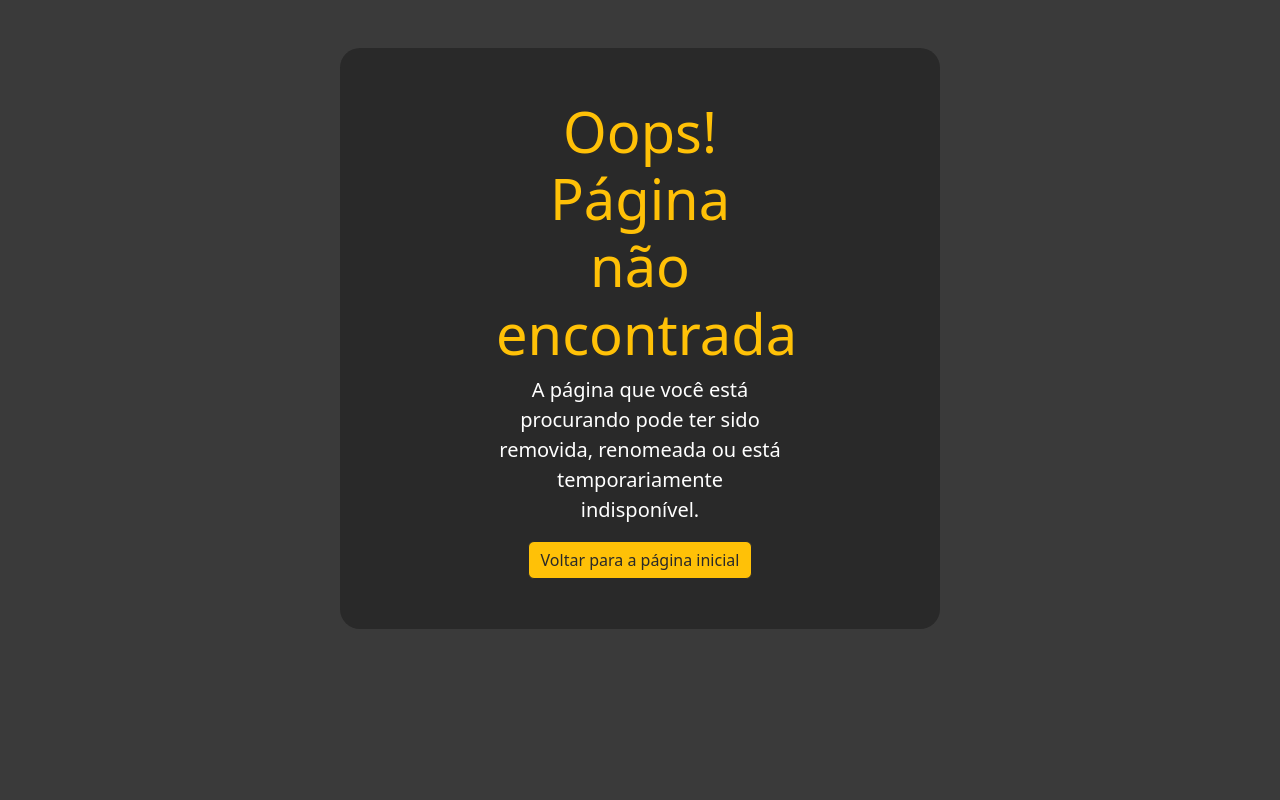
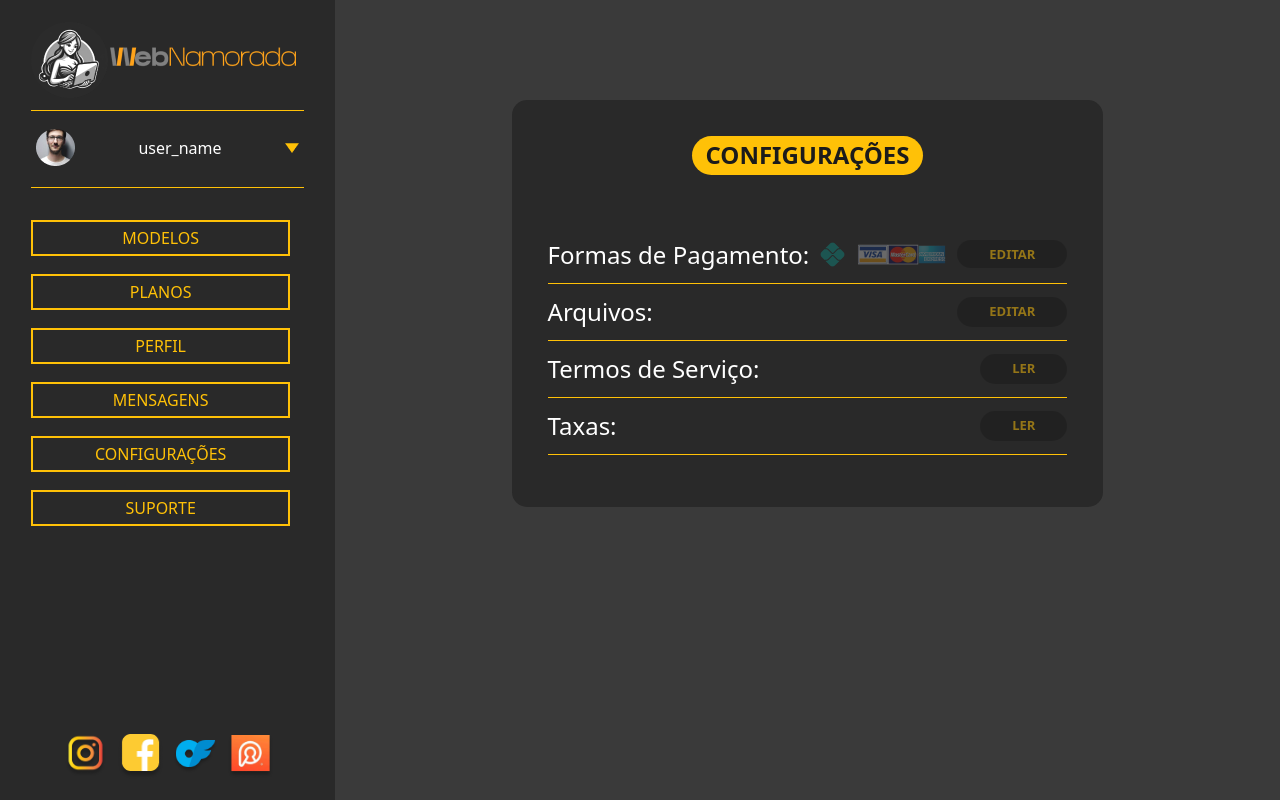
Before and after one commit to LuiVLoureiro/web-namorada, a React (Create React App) app: page /configuracao-cliente in a window 1280 px wide. Built offline with nearby package versions, Linux system fonts and the light colour scheme.

Commit message:
config page criada

```diff
--- /dev/null
+++ b/src/Pages/ClientConfig/ClientConfigPage.css
@@ -0,0 +1,79 @@
+.explore_right_client {
+    display: flex;
+    justify-content: center;
+}
+
+.config_card h4 {
+    background-color: #FFC107;
+    color: #1B1B1B;
+    font-size: 24px;
+    font-weight: bold;
+    align-self: center;
+    padding: 5px 14px;
+    text-transform: uppercase;
+    border-radius: 999px;
+    margin-bottom: 52px;
+}
+
+.config_card {
+    margin-top: 100px;
+    background-color: #292929;
+    border-radius: 15px;
+    display: flex;
+    justify-content: center;
+    flex-direction: column;
+    padding: 36px;
+    padding-bottom: 52px;
+}
+
+.config {
+    display: flex;
+    justify-content: space-between;
+    align-items: center;
+    gap: 10px;
+    border-bottom: 1px solid #FFC107;
+    padding: 10px 0;
+}
+
+.config_card img {
+    width: auto;
+    opacity: 0.3;
+    margin-right: 10px;
+}
+
+.config_card p {
+    color: #fff;
+    font-size: 24px;
+    margin-bottom: 0px;
+    font-weight: 300;
+}
+
+.config_card a {
+    font-size: 13px;
+    text-decoration: none;
+    color: #FFC107;
+    background: #1B1B1B;
+    padding: 5px 32px;
+    border-radius: 999px;
+    opacity: 0.5;
+    text-transform: uppercase;
+    font-weight: bold;
+    transition: 0.5s;
+}
+
+.config a:hover {
+    opacity: 1;
+}
+
+/* Consultas de mídia para tablets */
+@media (max-width: 1580px) {
+    .explore_client {
+        display: flex;
+        flex-direction: column;
+    }
+
+    .explore_right_client {
+        margin-left: 335px;
+        padding: 0 15px;
+}
+}
--- /dev/null
+++ b/src/Pages/ClientConfig/ClientConfigPage.jsx
@@ -0,0 +1,43 @@
+import React from 'react'
+
+import './ClientConfigPage.css'
+import SideBar from '../../components/SideBar/SideBar'
+import Pix from '../../images/PixPng.png'
+import CardFlags from '../../images/CardsPng.png'
+
+const ClientConfigPage = () => {
+    return (
+        <div className='explore_client'>
+            <div className='explore_left_client'>
+                <SideBar />
+            </div>
+            <div className='explore_right_client'>
+                <div className='config_card'>
+                    <h4>configurações</h4>
+                    <div className='config'>
+                        <p>Formas de Pagamento:</p>
+                        <div>
+                            <img src={Pix} alt="payment method img" />
+                            <img src={CardFlags} alt="payment method img" />
+                            <a href="#">editar</a>
+                        </div>
+                    </div>
+                    <div className='config'>
+                        <p>Arquivos:</p>
+                        <a href="#">editar</a>
+                    </div>
+                    <div className='config'>
+                        <p>Termos de Serviço:</p>
+                        <a href="#">Ler</a>
+                    </div>
+                    <div className='config'>
+                        <p>Taxas:</p>
+                        <a href="#">Ler</a>
+                    </div>
+                </div>
+            </div>
+        </div>
+    )
+}
+
+export default ClientConfigPage
--- a/src/Pages/ClientRegister/ClienteRegister.css
+++ b/src/Pages/ClientRegister/ClienteRegister.css
@@ -181,10 +181,10 @@ input[type="number"]::-webkit-inner-spin-button {
 .client_side_background {
     width: 50%;
     background-image: url("../../images/client_register_background.jpg");
-    background-position: bottom;
+    background-position: top;
     border-top-left-radius: 50px;
     border-bottom-left-radius: 50px;
     opacity: 25%;
-    background-size: covers;
+    background-size: cover;
     background-repeat: no-repeat;
 }
--- a/src/Pages/perfil-cliente/ClientProfile.css
+++ b/src/Pages/perfil-cliente/ClientProfile.css
@@ -79,8 +79,8 @@
     }
 
     .explore_right_client {
-        margin-left: 335px; /* Ajuste para acomodar a sidebar fixa */
-        padding: 0 15px; /* Adicionar padding para melhorar o layout */
+        margin-left: 335px;
+        padding: 0 15px;
     }
 
     .profile_wrapper {
--- a/src/components/FavoriteModelCard/FavoriteModel.jsx
+++ b/src/components/FavoriteModelCard/FavoriteModel.jsx
@@ -7,7 +7,7 @@ const FavoriteModel = () => {
         <div className='order_card'>
             <p className='favorite_model_title'>Modelo Favorita:</p>
             <p className='favorite_model'>Beatriz</p>
-            <a href="#">ver planos</a>
+            <a href="/planos/">ver planos</a>
         </div>
     )
 }
--- a/src/components/LastOrderCard/LastOrderCard.jsx
+++ b/src/components/LastOrderCard/LastOrderCard.jsx
@@ -7,7 +7,7 @@ const LastOrderCard = () => {
         <div className='order_card'>
             <p className='last_payment'>Ultimo Pagamento:</p>
             <p className='last_payment_price'>R$ 10,00</p>
-            <a href="#">ver planos</a>
+            <a href="/planos/">ver planos</a>
         </div>
     )
 }
--- a/src/components/PlanCard/PlanCard.css
+++ b/src/components/PlanCard/PlanCard.css
@@ -4,6 +4,7 @@
     flex-direction: column;
     justify-content: center;
     width: 365px;
+    border-radius: 15px;
 }
 
 .minutes {
@@ -12,6 +13,8 @@
     align-items: center;
     text-align: center;
     background-color: #FFC107;
+    border-top-left-radius: 15px;
+    border-top-right-radius: 15px;
     height: 85px;
     font-size: 36px;
     text-transform: uppercase;
--- a/src/components/PlanCard/PlanCard.jsx
+++ b/src/components/PlanCard/PlanCard.jsx
@@ -10,7 +10,7 @@ const PlanCard = ({minutes, price, description}) => {
             <p className='price'>R$ {price}</p>
             <p className='plan_description'>{description}</p>
             <a className='
-            assign-btn' href="#">Assinar</a>
+            assign-btn' href="/planos/">Assinar</a>
         </div>
     </div>
   )
--- a/src/components/SideBarNav/SideBarNav.jsx
+++ b/src/components/SideBarNav/SideBarNav.jsx
@@ -5,12 +5,12 @@ import './SideBarNav.css'
 const SideBarNav = () => {
   return (
     <div className='navbar'>
-        <a href="#">modelos</a>
-        <a href="#">planos</a>
-        <a href="#">perfil</a>
-        <a href="#">mensagens</a>
-        <a href="#">configurações</a>
-        <a href="#">suporte</a>
+        <a href="/explore/">modelos</a>
+        <a href="/planos/">planos</a>
+        <a href="/perfil-cliente/">perfil</a>
+        <a href="/chat/">mensagens</a>
+        <a href="/configuracao-cliente/">configurações</a>
+        <a href="/suporte/">suporte</a>
     </div>
   )
 }
--- a/src/components/TimeCard/TimeCard.jsx
+++ b/src/components/TimeCard/TimeCard.jsx
@@ -7,7 +7,7 @@ const TimeCard = () => {
         <div className='order_card'>
             <p className='time_title'>Tempo Restante:</p>
             <p className='remaining_time'>00:30:00</p>
-            <a href="#">ver planos</a>
+            <a href="/planos/">ver planos</a>
         </div>
     )
 }
--- a/src/index.js
+++ b/src/index.js
@@ -13,6 +13,7 @@ import ModelRegister from './Pages/ModelRegister/ModelRegister';
 import Explore from './Pages/Explore/Explore';
 import Planos from './Pages/Planos/Planos';
 import ClientProfile from './Pages/perfil-cliente/ClientProfile';
+import ClientConfigPage from './Pages/ClientConfig/ClientConfigPage';
 
 const router = createBrowserRouter([
   {
@@ -43,6 +44,10 @@ const router = createBrowserRouter([
   {
     path: '/perfil-cliente',
     element: <ClientProfile />
+  },
+  {
+    path: '/configuracao-cliente',
+    element: <ClientConfigPage />
   }
 ])
 
```
Also changed, not shown: src/images/CardsPng.png (added), src/images/PixPng.png (added).
